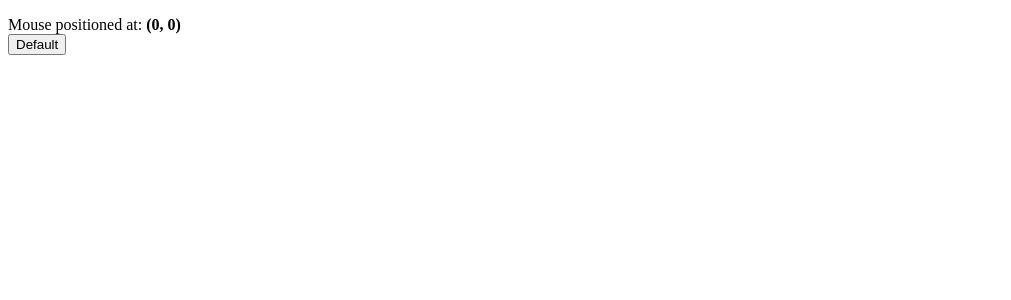
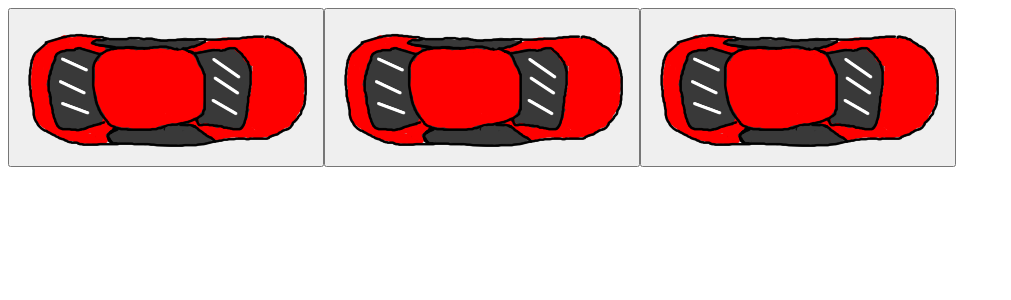
Before and after one commit to Kevin-512/Bug-in-the-Web, a React (Create React App) app in the folder bug-in-the-web/: page / in a window 1280 px wide. Shown: the top 300 px of the page, without its empty margins (0-1011 px from the left). Built offline with nearby package versions, Linux system fonts and the light colour scheme.

Commit message:
Attempting ordered movement of cars

```diff
--- /dev/null
+++ b/bug-in-the-web/src/car.js
@@ -0,0 +1,108 @@
+import React from "react";
+
+import captcha from'./images/captcha.png';
+import {useEffect, useState} from 'react';
+import CarR from './images/redcar.png'
+import {isCursorAtStart} from "@testing-library/user-event/dist/utils";
+export default function Car() {
+
+    const { useRef } = React
+    const car1 = useRef(null)
+    const dragProps = useRef()
+
+    const car2 = useRef(null)
+    const car3 = useRef(null)
+    //car2
+    const [carsX, setCarsX] = useState([car1,car2])
+    const initialiseDragX = event => {
+
+        //const { left, top } = car1.current.getBoundingClientRect()
+        carsX.forEach((element) =>{
+            const { target, clientX, clientY } = event
+            const { offsetTop, offsetLeft } = target
+            const  { left, top } = element.current.getBoundingClientRect()
+            dragProps.current = {
+                dragStartLeft: left,
+                dragStartTop: top,
+                dragStartX: clientX,
+                dragStartY: clientY
+            }
+            window.addEventListener('mousemove', startDraggingX, false)
+            window.addEventListener('mouseup', stopDraggingX, false)
+        })
+
+
+
+    }
+
+
+    const startDraggingX = ({ clientX, clientY }) => {
+        car1.current.style.transform = `translate(${dragProps.current.dragStartLeft + clientX - dragProps.current.dragStartX}px`
+        // ${dragProps.current.dragStartTop + clientY - dragProps.current.dragStartY}px)
+    }
+
+    const stopDraggingX = () => {
+        window.removeEventListener('mousemove', startDraggingX, false)
+        window.removeEventListener('mouseup', stopDraggingX, false)
+    }
+
+    //===============================
+
+    const initialiseDragY = event => {
+        const { target, clientX, clientY } = event
+        const { offsetTop, offsetLeft } = target
+        const { left, top } = car3.current.getBoundingClientRect()
+
+        dragProps.current = {
+            dragStartLeft: left,
+            dragStartTop: top,
+            dragStartX: clientX,
+            dragStartY: clientY
+        }
+        window.addEventListener('mousemove', startDraggingY, false)
+        window.addEventListener('mouseup', stopDraggingY, false)
+    }
+
+
+    const startDraggingY = ({ clientX, clientY }) => {
+        car3.current.style.transform = `translate(0px ,${dragProps.current.dragStartTop + clientY - dragProps.current.dragStartY}px)`
+        //
+    }
+
+    const stopDraggingY = () => {
+        window.removeEventListener('mousemove', startDraggingY, false)
+        window.removeEventListener('mouseup', stopDraggingY, false)
+    }
+
+    return (
+        <div>
+            <button
+                onMouseDown={initialiseDragX}
+                ref={car1}
+            >
+            <img src={CarR}
+                 draggable="false"
+                 alt={"car Red"}/>
+            </button>
+
+            <button
+                onMouseDown={initialiseDragX}
+                ref={car2}
+            >
+                <img src={CarR}
+                     draggable="false"
+                     alt={"car Red"}/>
+            </button>
+
+            <button
+                onMouseDown={initialiseDragY}
+                ref={car3}
+            >
+                <img src={CarR}
+                     draggable="false"
+                     alt={"car Red"}/>
+            </button>
+        </div>
+
+    );
+}
--- a/bug-in-the-web/src/index.js
+++ b/bug-in-the-web/src/index.js
@@ -2,10 +2,11 @@ import React from 'react';
 import ReactDOM from 'react-dom/client';
 import App from './App';
 import Captcha from './Captcha';
+import Car from './car';
 
 const root = ReactDOM.createRoot(document.getElementById('root'));
 root.render(
   <React.StrictMode>
-    <Captcha />
+    <Car />
   </React.StrictMode>
 );
```
Also changed, not shown: 1 other file (tests, documents, lock files or other folders).
